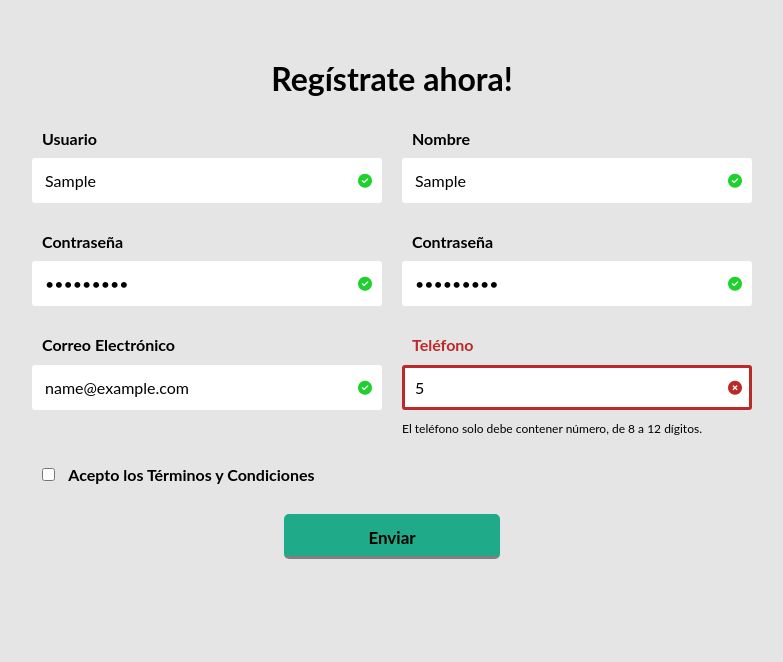
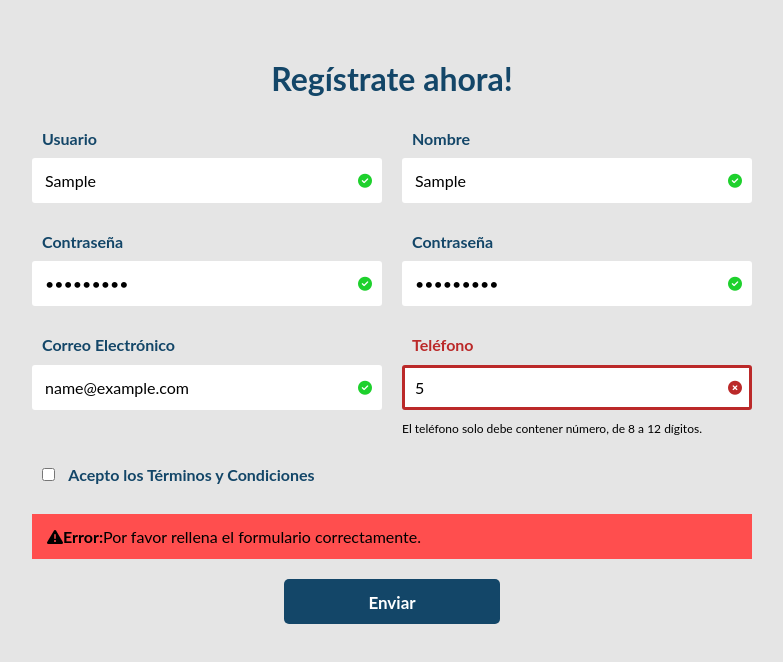
Before and after one commit to MarianoGriffa/Formulario-Uno, a plain HTML site: page index.html in a window 1280 px wide. Both pictures are taken after typing "Sample", "Sample", "Sample123", "Sample123", "name@example.com", "5" into the empty fields and a click on the button "Enviar". Shown: the whole page, without its empty margins (248-1031 px from the left). Drawn offline with Linux system fonts and the light colour scheme.

Commit message:
Modifique el boton y le di estilos al label

```diff
--- a/css/style.css
+++ b/css/style.css
@@ -10,7 +10,8 @@ body {
 
 h1 {
     text-align: center;
-    color: #000;
+    color: #134668;
+    /* color: #000; */
 }
 
 main {
@@ -29,6 +30,7 @@ main {
 .formulario-label {
     display: block;
     font-weight: 700;
+    color: #134668;
     padding: 10px;
     cursor: pointer;
 }
@@ -85,7 +87,7 @@ main {
 
 .formulario-mensaje {
   font-size: 16px;
-  background: sienna;
+  background: #ff4e4e;
   padding: 0 15px;
   height: 45px;
   line-height: 45px;
@@ -111,11 +113,11 @@ main {
   line-height: 45px;
   width: 30%;
   font-size: 17px;
-  background: #1fab89;
-  color: #000;
+  background: #134668;
+  color: #fff;
   font-weight: bold;
   border: none;
-  border-bottom: 3px solid gray;
+  /* border-bottom: 3px solid gray; */
   border-radius: 5px;
   cursor: pointer;
   transition: .1s ease all;
@@ -123,6 +125,8 @@ main {
 
 .formulario-btn:hover {
   box-shadow: 3px 0 30px #d7fbe8;
+  background: #134668c2;
+  color: #fff;
   cursor: pointer;
 }
 
--- a/js/form.js
+++ b/js/form.js
@@ -11,13 +11,13 @@ const expresiones = {
   telefono: /^\d{7,14}$/
 };
 
-// const campos  = {
-//   usuario: false,
-//   nombre: false,
-//   password: false,
-//   correo: false,
-//   telefono: false
-// };
+const campos  = {
+  usuario: false,
+  nombre: false,
+  password: false,
+  correo: false,
+  telefono: false
+};
 
 
 const validarFormulario = (ev) => {
@@ -53,7 +53,7 @@ const validarCampo = (expresion, input, campo) => {
      document.querySelector(`#formulario-${campo} i`).classList.add('fa-check-circle');
      document.querySelector(`#formulario-${campo} i`).classList.remove('fa-times-circle');
      document.querySelector(`#formulario-${campo} .formulario-input-error`).classList.remove('formulario-input-error-activo');
-    //  campos[campo] = true;
+     campos[campo] = true;
 
   } else {
     document.getElementById(`formulario-${campo}`).classList.add('formulario-detalle-incorrecto');
@@ -61,7 +61,7 @@ const validarCampo = (expresion, input, campo) => {
     document.querySelector(`#formulario-${campo} i`).classList.add('fa-times-circle');
     document.querySelector(`#formulario-${campo} i`).classList.remove('fa-check-circle');
     document.querySelector(`#formulario-${campo} .formulario-input-error`).classList.add('formulario-input-error-activo');
-    // campos[campo] = false;
+    campos[campo] = false;
   }
 }
 
@@ -75,14 +75,14 @@ const validarCampo = (expresion, input, campo) => {
     document.querySelector(`#formulario-password2 i`).classList.add('fa-times-circle');
     document.querySelector(`#formulario-password2 i`).classList.remove('fa-check-circle');
     document.querySelector(`#formulario-password2 .formulario-input-error`).classList.add('formulario-input-error-activo');
-    // campos['password'] = false;
+    campos['password'] = false;
   } else {
      document.getElementById(`formulario-password2`).classList.remove('formulario-detalle-incorrecto');
      document.getElementById(`formulario-password2`).classList.add('formulario-detalle-correcto');
      document.querySelector(`#formulario-password2 i`).classList.remove('fa-times-circle');
      document.querySelector(`#formulario-password2 i`).classList.add('fa-check-circle');
      document.querySelector(`#formulario-password2 .formulario-input-error`).classList.remove('formulario-input-error-activo');
-    //  campos['password'] = true;
+     campos['password'] = true;
    }
 
   }
@@ -96,4 +96,27 @@ inputs.forEach((input) => {
 
 formulario.addEventListener('submit',  (ev) =>  {
   ev.preventDefault();
+
+  const terminos = document.getElementById('terminos');
+
+
+  if (campos.usuario && campos.nombre && campos.password && campos.correo && campos.telefono && terminos.checked) {
+      formulario.reset();
+    document.getElementById('formulario-mensaje-exito').classList.add('formulario-mensaje-exito-activo');
+
+    setTimeout( () => {
+      document.getElementById('formulario-mensaje-exito').classList.remove('formulario-mensaje-exito-activo');
+    }, 5000);
+
+     document.getElementById('formulario-mensaje').classList.remove('formulario-mensaje-activo');
+
+     document.querySelectorAll('.formulario-detalle-correcto').forEach((icono) => {
+      icono.classList.remove('formulario-detalle-correcto');
+  })
+
+  } else {
+
+    document.getElementById('formulario-mensaje').classList.add('formulario-mensaje-activo');
+
+  }
 })
```
